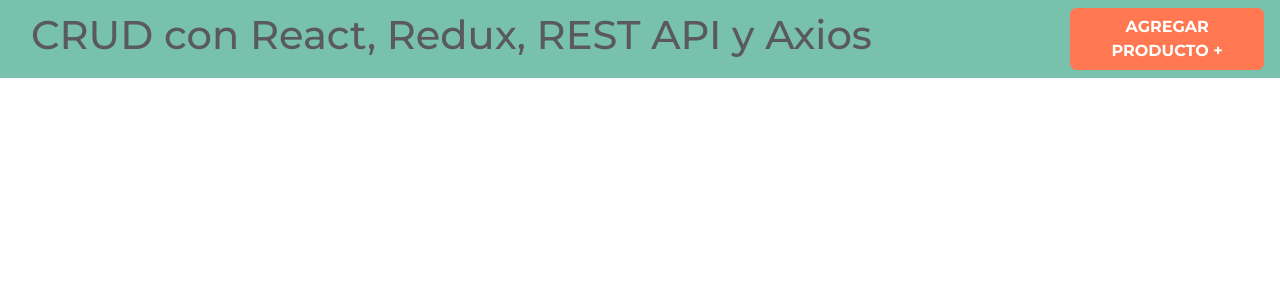
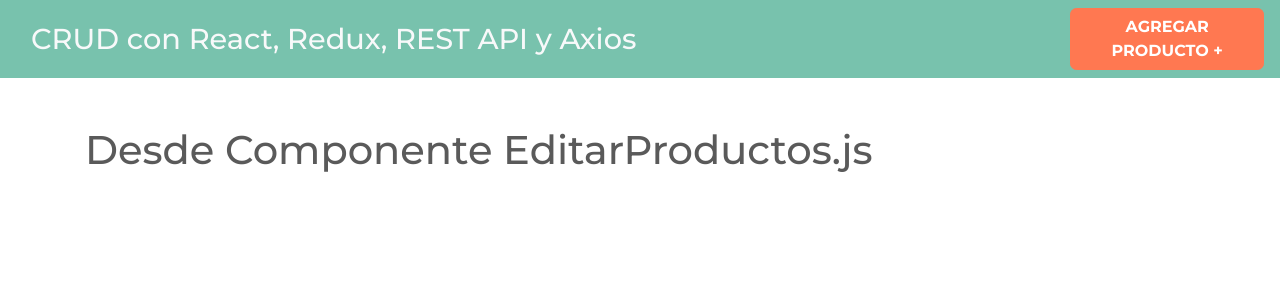
Before and after one commit to AJ-Romera/crud-redux, a React (Create React App) app: page /productos/editar/1 in a window 1280 px wide. Shown: the top 300 px of the page. Built offline with nearby package versions, Linux system fonts and the light colour scheme.

Commit message:
CHNG: Crea Routing del Proyecto && Varios Componentes

```diff
--- a/package.json
+++ b/package.json
@@ -8,6 +8,7 @@
     "@testing-library/user-event": "^12.8.3",
     "react": "^17.0.2",
     "react-dom": "^17.0.2",
+    "react-router-dom": "^5.2.0",
     "react-scripts": "4.0.3",
     "web-vitals": "^1.1.1"
   },
--- a/src/App.js
+++ b/src/App.js
@@ -1,11 +1,32 @@
 import React from 'react';
 import Header from './components/Header';
+import Productos from './components/Productos';
+import NuevoProducto from './components/NuevoProducto';
+import EditarProducto from './components/EditarProducto';
+
+import { BrowserRouter as Router, Route, Switch } from 'react-router-dom';
 
 function App() {
     return (
-        <>
+        <Router>
             <Header />
-        </>
+
+            <div className='container mt-5'>
+                <Switch>
+                    <Route exact path='/' component={Productos} />
+                    <Route
+                        exact
+                        path='/productos/nuevo'
+                        component={NuevoProducto}
+                    />
+                    <Route
+                        exact
+                        path='/productos/editar/:id'
+                        component={EditarProducto}
+                    />
+                </Switch>
+            </div>
+        </Router>
     );
 }
 
--- /dev/null
+++ b/src/components/EditarProducto.js
@@ -0,0 +1,7 @@
+import React from 'react';
+
+function EditarProducto() {
+    return <h1>Desde Componente EditarProductos.js</h1>;
+}
+
+export default EditarProducto;
--- a/src/components/Header.js
+++ b/src/components/Header.js
@@ -1,18 +1,23 @@
 import React from 'react';
+import { Link } from 'react-router-dom';
 
 function Header() {
     return (
         <nav className='navbar navbar-expand-lg navbar-dark bg-primary justify-content-between'>
             <div className='container'>
-                <h1>CRUD con React, Redux, REST API y Axios</h1>
+                <h1>
+                    <Link to={'/'} className='text-light'>
+                        CRUD con React, Redux, REST API y Axios
+                    </Link>
+                </h1>
             </div>
 
-            <a
-                href='/productos/nuevo'
+            <Link
+                to={'/productos/nuevo'}
                 className='btn btn-danger nuevo-post d-block d-md-inline-block'
             >
                 Agregar producto &#43;
-            </a>
+            </Link>
         </nav>
     );
 }
--- /dev/null
+++ b/src/components/NuevoProducto.js
@@ -0,0 +1,7 @@
+import React from 'react';
+
+function Productos() {
+    return <h1>Desde Componente NuevoProducto.js</h1>;
+}
+
+export default Productos;
--- /dev/null
+++ b/src/components/Productos.js
@@ -0,0 +1,7 @@
+import React from 'react';
+
+function Productos() {
+    return <h1>Desde Componente Productos.js</h1>;
+}
+
+export default Productos;
```
